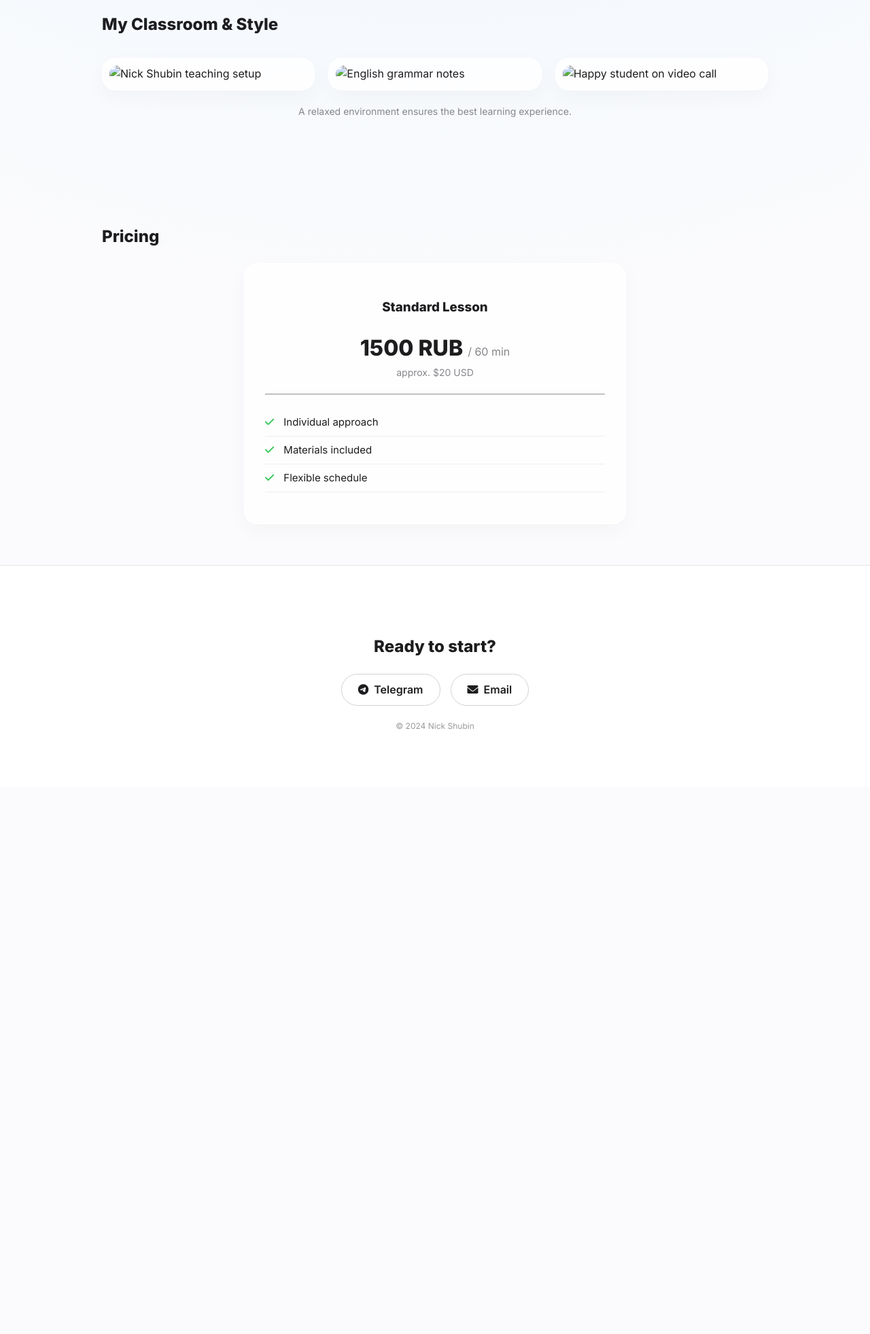
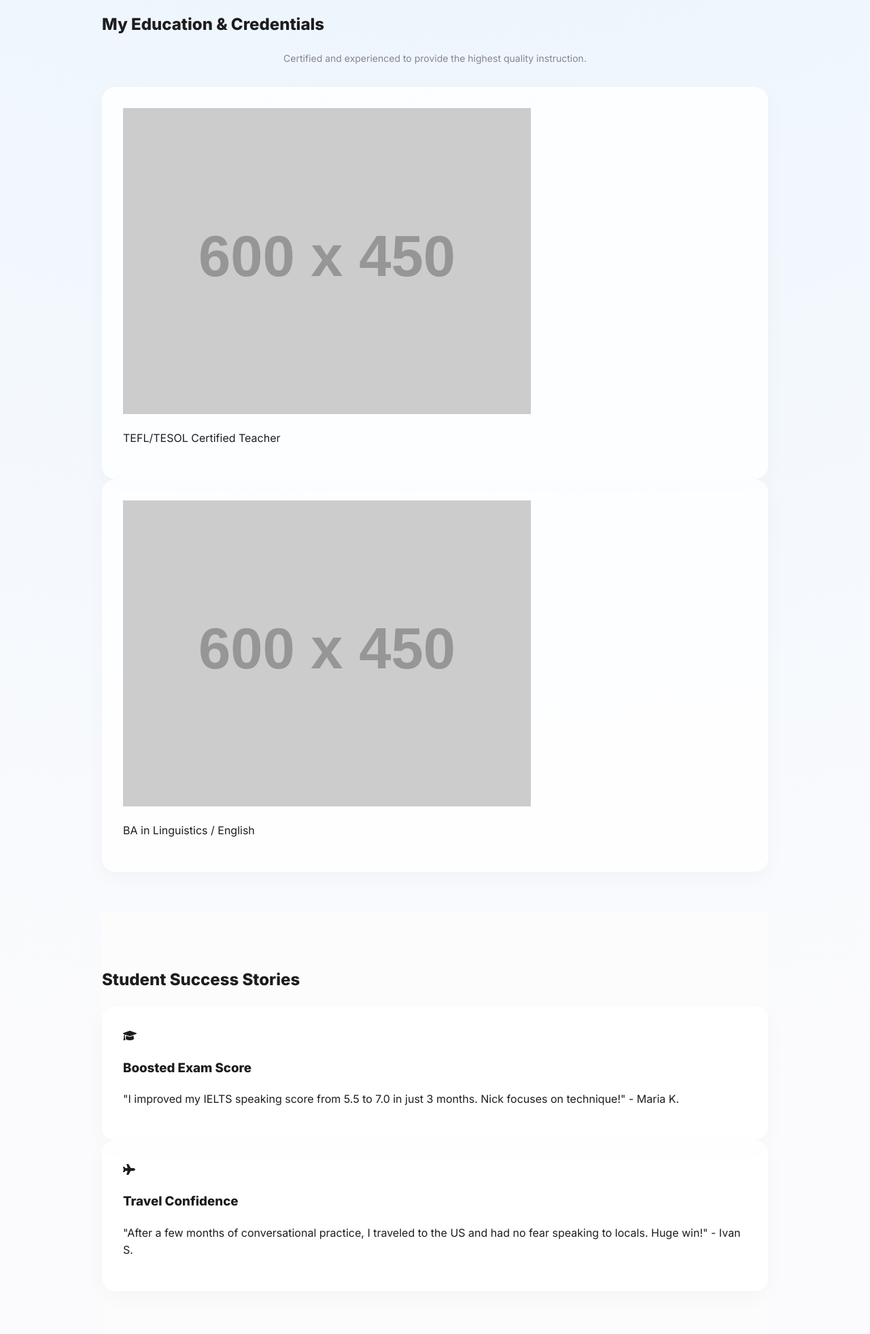
Before and after one commit to uzmoz/tutor-website, a plain HTML site: page index.html in a window 1280 px wide. Shown: the part 1360-3322 px from the top of the page at 68% size. Before the commit the page ends 2517 px from the top, so only its background shows below. Drawn offline with Linux system fonts and the light colour scheme; placeholder pictures from the web are drawn by us.

Commit message:
Update index.html

```diff
--- a/index.html
+++ b/index.html
@@ -85,27 +85,50 @@
   </div>
 </section>
 
-<section class="section wrap photo-gallery-section">
-  <h2 class="section-title en">My Classroom & Style</h2>
-  <h2 class="section-title ru" hidden>Мой класс и стиль</h2>
+<section class="section wrap education-section">
+  <h2 class="section-title en">My Education & Credentials</h2>
+  <h2 class="section-title ru" hidden>Мое образование и квалификация</h2>
 
-  <div class="gallery-grid grid-3">
+  <p class="en photo-caption" style="margin-bottom: 30px;">Certified and experienced to provide the highest quality instruction.</p>
+  <p class="ru photo-caption" hidden style="margin-bottom: 30px;">Сертифицирован и имею опыт для обеспечения высочайшего качества обучения.</p>
 
-    <div class="card photo-card">
-      <img src="images/teaching-setup.jpg" alt="Nick Shubin teaching setup" class="gallery-img">
+  <div class="grid-2 diploma-grid">
+
+    <div class="card diploma-card">
+      <img src="images/diploma-tefl.jpg" alt="TEFL Certification" class="diploma-img" onerror="this.onerror=null; this.src='https://via.placeholder.com/600x450/e8f0fe/0066cc?text=TEFL+Certificate'">
+      <p class="diploma-caption en">TEFL/TESOL Certified Teacher</p>
+      <p class="diploma-caption ru" hidden>Сертификат TEFL/TESOL</p>
     </div>
 
-    <div class="card photo-card">
-      <img src="images/whiteboard-notes.jpg" alt="English grammar notes" class="gallery-img">
-    </div>
-
-    <div class="card photo-card">
-      <img src="images/skype-lesson.jpg" alt="Happy student on video call" class="gallery-img">
+    <div class="card diploma-card">
+      <img src="images/diploma-university.jpg" alt="University Diploma" class="diploma-img" onerror="this.onerror=null; this.src='https://via.placeholder.com/600x450/e8f0fe/0066cc?text=University+Degree'">
+      <p class="diploma-caption en">BA in Linguistics / English</p>
+      <p class="diploma-caption ru" hidden>Бакалавр лингвистики</p>
     </div>
 
   </div>
-  <p class="en photo-caption">A relaxed environment ensures the best learning experience.</p>
-  <p class="ru photo-caption" hidden>Расслабленная атмосфера гарантирует лучший опыт обучения.</p>
+</section>
+<section class="section wrap achievement-section" style="background: #fcfcfc;">
+  <h2 class="section-title en">Student Success Stories</h2>
+  <h2 class="section-title ru" hidden>Достижения учеников</h2>
+
+  <div class="grid-2">
+    <div class="card achievement-card">
+      <div class="icon-box-small"><i class="fas fa-graduation-cap"></i></div>
+      <h3 class="en">Boosted Exam Score</h3>
+      <h3 class="ru" hidden>Повышение баллов на экзамене</h3>
+      <p class="en">"I improved my IELTS speaking score from 5.5 to 7.0 in just 3 months. Nick focuses on technique!" - Maria K.</p>
+      <p class="ru" hidden>"Я поднял свой балл IELTS Speaking с 5.5 до 7.0 всего за 3 месяца. Ник сосредоточен на технике!" - Мария К.</p>
+    </div>
+
+    <div class="card achievement-card">
+      <div class="icon-box-small"><i class="fas fa-plane"></i></div>
+      <h3 class="en">Travel Confidence</h3>
+      <h3 class="ru" hidden>Уверенность в путешествиях</h3>
+      <p class="en">"After a few months of conversational practice, I traveled to the US and had no fear speaking to locals. Huge win!" - Ivan S.</p>
+      <p class="ru" hidden>"После нескольких месяцев разговорной практики я поехал в США и не боялся говорить с местными. Огромная победа!" - Иван С.</p>
+    </div>
+  </div>
 </section>
 <section class="section wrap">
   <h2 class="section-title en">Pricing</h2>
```
